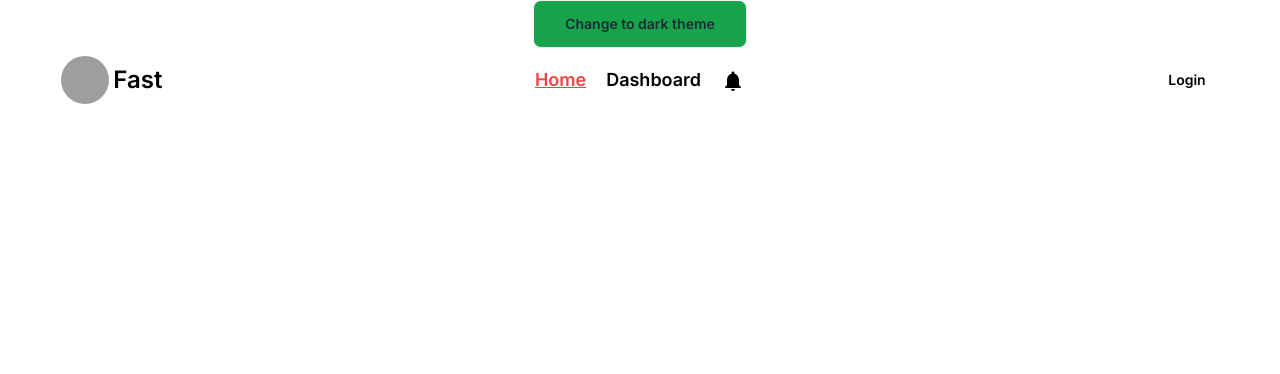
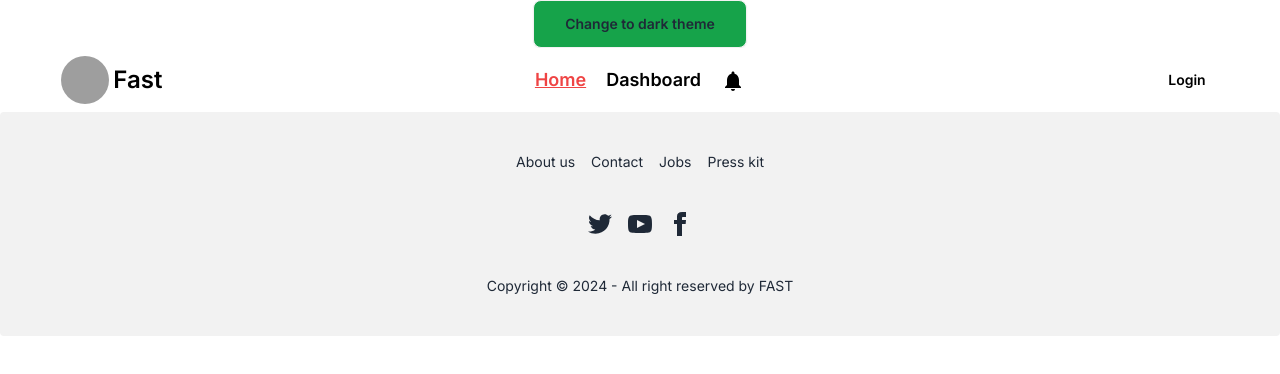
Before and after one commit to Saimum-14028/fast, a React (Vite) app: page / in a window 1280 px wide. Shown: the top 374 px of the page. Built offline with nearby package versions, Linux system fonts and the light colour scheme; no server answers; grey boxes are pictures that could not be loaded.

Commit message:
Footer completed  alhamdulillah

```diff
--- a/src/Footer.jsx
+++ b/src/Footer.jsx
@@ -2,9 +2,24 @@
 
 const Footer = () => {
     return (
-        <div>
-
-        </div>
+        <footer className="footer footer-center p-10 bg-base-200 text-base-content rounded">
+  <nav className="grid grid-flow-col gap-4">
+    <a className="link link-hover">About us</a>
+    <a className="link link-hover">Contact</a>
+    <a className="link link-hover">Jobs</a>
+    <a className="link link-hover">Press kit</a>
+  </nav>
+  <nav>
+    <div className="grid grid-flow-col gap-4">
+      <a><svg xmlns="http://www.w3.org/2000/svg" width="24" height="24" viewBox="0 0 24 24" className="fill-current"><path d="M24 4.557c-.883.392-1.832.656-2.828.775 1.017-.609 1.798-1.574 2.165-2.724-.951.564-2.005.974-3.127 1.195-.897-.957-2.178-1.555-3.594-1.555-3.179 0-5.515 2.966-4.797 6.045-4.091-.205-7.719-2.165-10.148-5.144-1.29 2.213-.669 5.108 1.523 6.574-.806-.026-1.566-.247-2.229-.616-.054 2.281 1.581 4.415 3.949 4.89-.693.188-1.452.232-2.224.084.626 1.956 2.444 3.379 4.6 3.419-2.07 1.623-4.678 2.348-7.29 2.04 2.179 1.397 4.768 2.212 7.548 2.212 9.142 0 14.307-7.721 13.995-14.646.962-.695 1.797-1.562 2.457-2.549z"></path></svg></a>
+      <a><svg xmlns="http://www.w3.org/2000/svg" width="24" height="24" viewBox="0 0 24 24" className="fill-current"><path d="M19.615 3.184c-3.604-.246-11.631-.245-15.23 0-3.897.266-4.356 2.62-4.385 8.816.029 6.185.484 8.549 4.385 8.816 3.6.245 11.626.246 15.23 0 3.897-.266 4.356-2.62 4.385-8.816-.029-6.185-.484-8.549-4.385-8.816zm-10.615 12.816v-8l8 3.993-8 4.007z"></path></svg></a>
+      <a><svg xmlns="http://www.w3.org/2000/svg" width="24" height="24" viewBox="0 0 24 24" className="fill-current"><path d="M9 8h-3v4h3v12h5v-12h3.642l.358-4h-4v-1.667c0-.955.192-1.333 1.115-1.333h2.885v-5h-3.808c-3.596 0-5.192 1.583-5.192 4.615v3.385z"></path></svg></a>
+    </div>
+  </nav>
+  <aside>
+    <p>Copyright © 2024 - All right reserved by FAST</p>
+  </aside>
+</footer>
     );
 };
 
```
